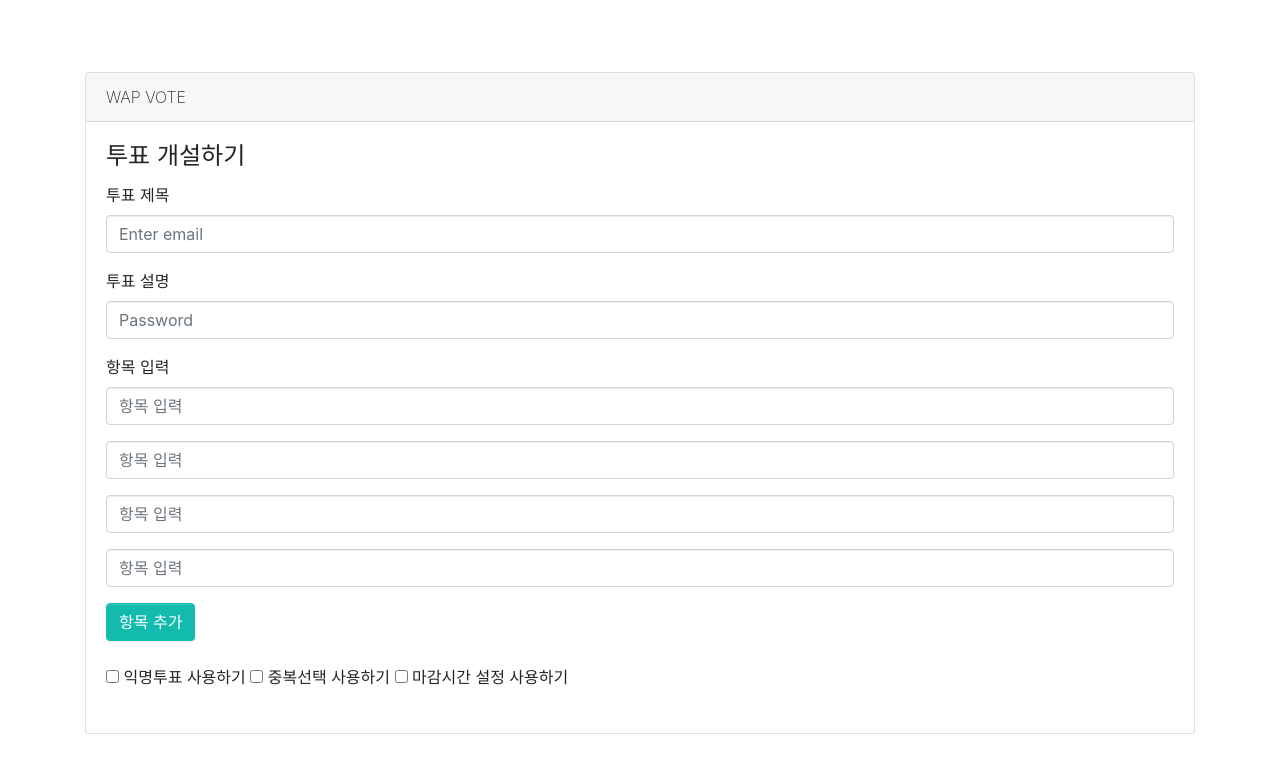
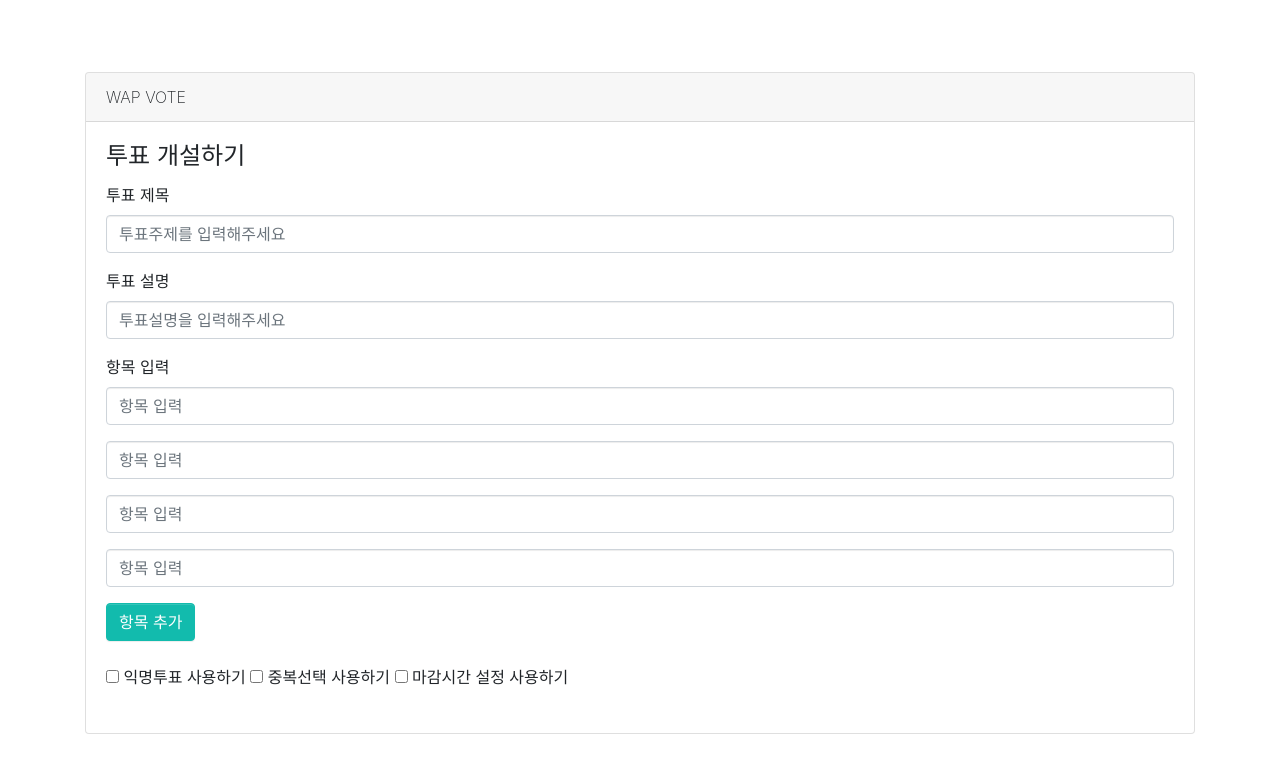
Before and after one commit to kgpaper/DiscordChatBot, a Flask app: template templates/vote.html in a window 1280 px wide. Shown: the top 774 px of the page. Run offline with Flask 2, Linux system fonts and the light colour scheme; the template is opened without the code that fills it, so the values that code supplies are empty; some libraries are stand-ins or nearby versions.

Commit message:
modify value

```diff
--- a/templates/vote.html
+++ b/templates/vote.html
@@ -19,12 +19,12 @@
               <form class="">
                 <div class="form-group">
                   <label>투표 제목</label>
-                  <input type="email" class="form-control" placeholder="Enter email">
+                  <input type="text" class="form-control" placeholder="투표주제를 입력해주세요">
                   <small class="form-text text-muted"></small>
                 </div>
                 <div class="form-group">
                   <label>투표 설명</label>
-                  <input type="password" class="form-control" placeholder="Password"> </div>
+                  <input type="text" class="form-control" placeholder="투표설명을 입력해주세요"> </div>
                 <div class="form-group">
                   <label>항목 입력</label>
                   <input type="text" class="form-control" placeholder="항목 입력"> </div>
```
